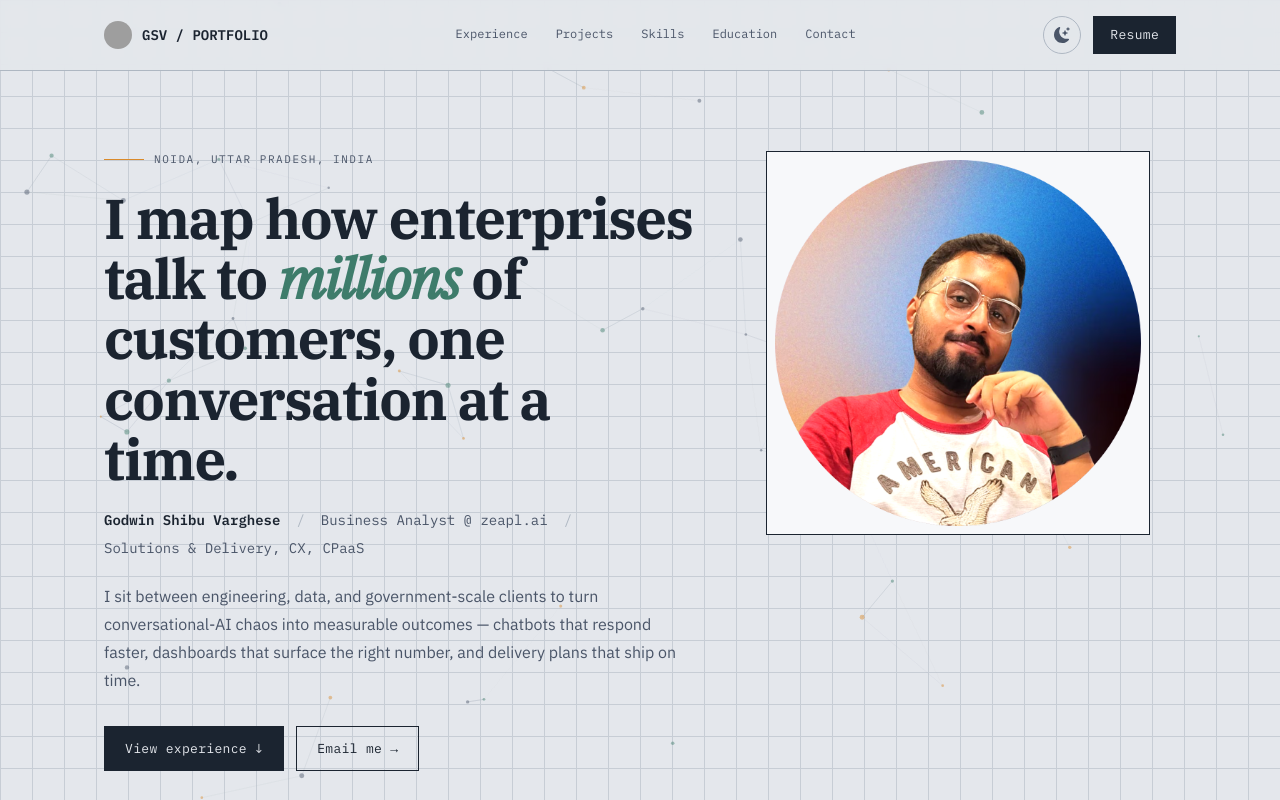
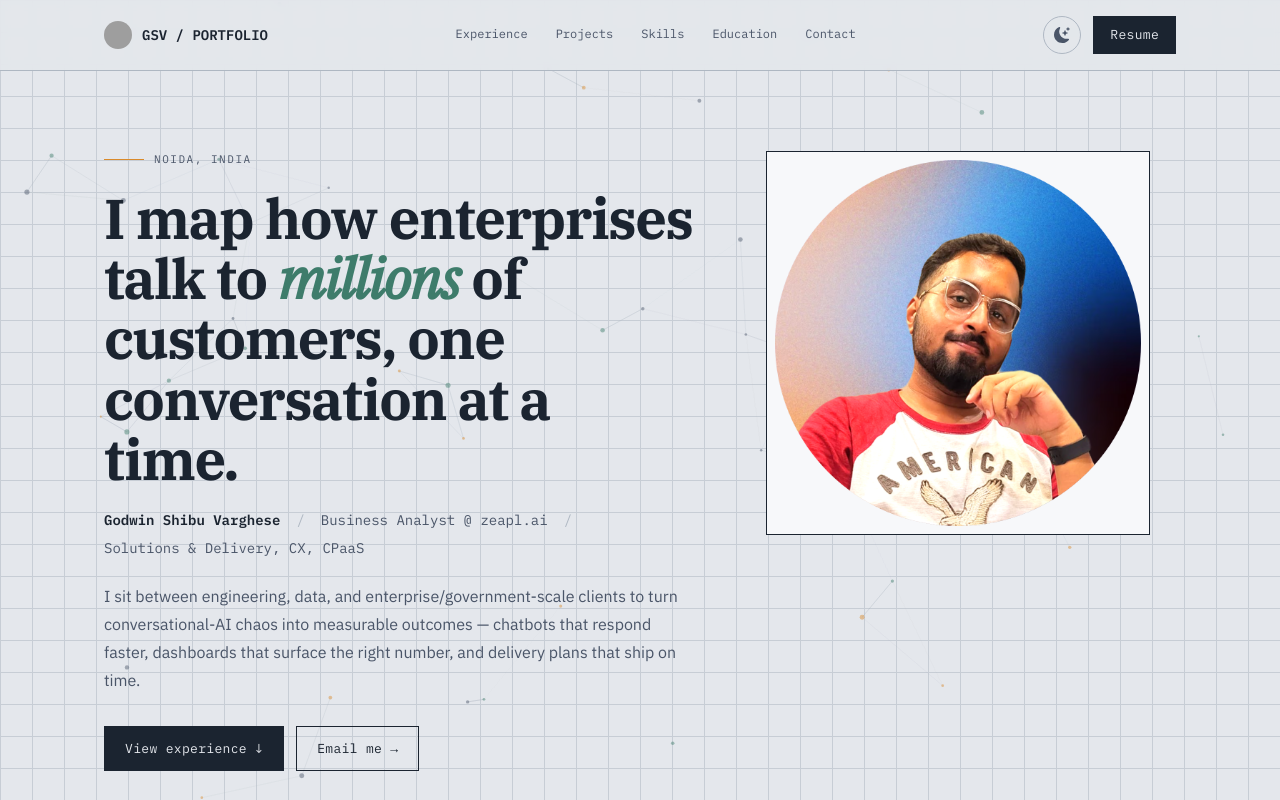
Before and after one commit to godwin8030/gsvportfolio, a Next.js app: page / in a window 1280 px wide. Shown: the top 800 px of the page. Built offline with nearby package versions, Linux system fonts and the light colour scheme; grey boxes are pictures that could not be loaded.

Commit message:
minor fixes

```diff
--- a/pages/index.js
+++ b/pages/index.js
@@ -261,7 +261,7 @@ export default function Home() {
               <div className="mb-5 flex items-center gap-2.5">
                 <span className="inline-block h-px w-10 bg-amber" />
                 <span className="font-mono text-[11px] uppercase tracking-[0.14em] text-ink-soft dark:text-line">
-                  Noida, Uttar Pradesh, India
+                  Noida, India
                 </span>
               </div>
 
@@ -278,7 +278,7 @@ export default function Home() {
               </div>
 
               <p className="mt-6 max-w-xl text-[16px] leading-7 text-ink-soft dark:text-line">
-                I sit between engineering, data, and government-scale clients to turn conversational-AI chaos into
+                I sit between engineering, data, and enterprise/government-scale clients to turn conversational-AI chaos into
                 measurable outcomes — chatbots that respond faster, dashboards that surface the right number, and
                 delivery plans that ship on time.
               </p>
@@ -457,7 +457,7 @@ export default function Home() {
                 github.com/godwin8030
               </a>
               <div className="border-t border-line-soft pt-2.5 font-mono text-[13px] dark:border-white/15">
-                Noida, Uttar Pradesh, India
+                Noida, India
               </div>
             </div>
             <div className="mt-12 flex flex-wrap justify-between gap-2.5 font-mono text-[11px] text-ink-soft dark:text-line">
```
